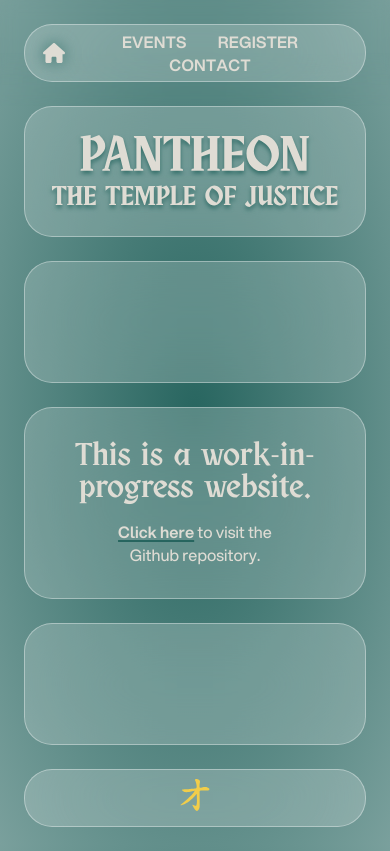
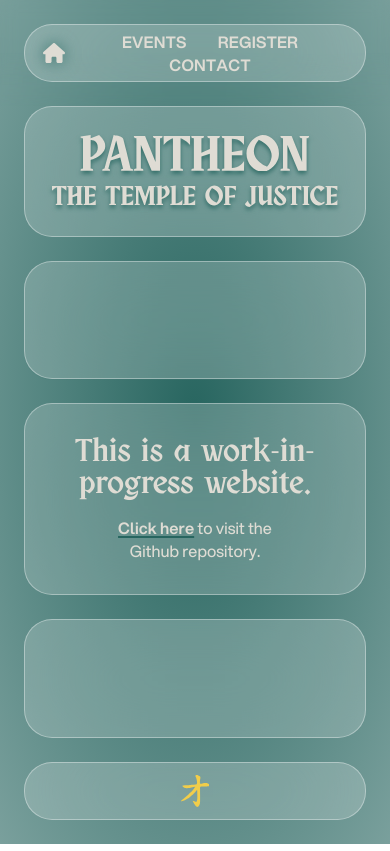
Before and after one commit to pantheon-gear/pantheon-website, a website: page src/index.html in a window 390 px wide. Drawn offline with Linux system fonts and the light colour scheme.

Commit message:
layout fixes

```diff
--- a/src/index.html
+++ b/src/index.html
@@ -1,7 +1,7 @@
 <!doctype html>
 <html lang="en">
 <head>
-    <meta charset="UTF-8" />
+  <meta charset="UTF-8"/>
   <title>Pantheon</title>
 
   <link
@@ -11,9 +11,9 @@
     type="font/woff2"
     crossorigin
   />
-    <link href="assets/fonts/fonts.css" rel="stylesheet" />
-    <link href="styles/main.css" rel="stylesheet" />
-    <link href="styles/home.css" rel="stylesheet" />
+  <link href="assets/fonts/fonts.css" rel="stylesheet"/>
+  <link href="styles/main.css" rel="stylesheet"/>
+  <link href="styles/home.css" rel="stylesheet"/>
 </head>
 
 <body>
@@ -44,19 +44,21 @@
   </div>
 
   <div class="card-grid occupy-remaining">
-        <div class="card" id="card-1"></div>
-        <div class="card column" id="card-2">
+    <div class="card no-padding" id="card-1"></div>
+    <div class="card" id="card-2">
+      <div class="card-content column">
         <h1>This is a work-in-progress website.</h1>
         <p>
           <a href="https://github.com/pantheon-gear/pantheon-website/">Click here</a> to visit the Github repository.
         </p>
       </div>
-        <div class="card" id="card-3"></div>
+    </div>
+    <div class="card no-padding" id="card-3"></div>
   </div>
 
   <div class="card align-center no-padding">
     <a href="https://www.gearac.in/" aria-label="GEAR Website">
-          <svg height="32" aria-hidden="true">
+      <svg aria-hidden="true" id="gear-logo">
         <use href="assets/sprite.svg#gear-logo"></use>
       </svg>
     </a>
--- a/src/styles/home.css
+++ b/src/styles/home.css
@@ -36,6 +36,7 @@
 
 @media (max-width: 768px) {
   #logo-container {
-    min-height: 33vw;
+    height: 33vw;
+    flex: none;
   }
 }
--- a/src/styles/main.css
+++ b/src/styles/main.css
@@ -33,6 +33,10 @@
   text-wrap: pretty;
 }
 
+svg {
+  display: block;
+}
+
 ::selection {
   background: var(--accent-trans-1);
 }
@@ -42,9 +46,8 @@
   text-underline-position: from-font;
   color: inherit;
   font-weight: 600;
-  transition:
-    font-weight 200ms ease,
-    filter 200ms;
+  transition: font-weight 200ms ease,
+  filter 200ms;
   position: relative;
 }
 
@@ -75,6 +78,12 @@
   justify-content: center;
   text-align: center;
   backdrop-filter: blur(64px);
+}
+
+.card-content {
+  display: flex;
+  justify-content: center;
+  text-align: center;
   padding: var(--card-padding);
 }
 
@@ -115,12 +124,7 @@
 }
 
 #home-button {
-  width: 22px;
-  height: 20px;
-  margin: 18px;
-}
-
-#home-button {
+  margin: calc((var(--card-min-content-height) - 20px) / 2);
   transition: filter 200ms;
 }
 
@@ -135,31 +139,15 @@
 }
 
 #nav-right > a {
-  text-decoration: none;
+  text-decoration-line: none;
   text-transform: uppercase;
   letter-spacing: 0.015em;
-  margin-right: 28px;
+  margin-right: var(--card-radius);
 }
 
-@media (prefers-reduced-motion: reduce) {
-  * {
-    transition: none;
-  }
-}
-
-@media (max-width: 768px) {
-  body,
-  html {
-    height: auto;
-  }
-
-  .card-grid {
-    display: contents;
-  }
-
-  main {
-    flex: none;
-  }
+#gear-logo {
+  height: 32px;
+  aspect-ratio: 917 / 1018;
 }
 
 .progressive-blur {
@@ -241,3 +229,25 @@
     transparent 100%
   );
 }
+
+@media (prefers-reduced-motion: reduce) {
+  * {
+    transition: none;
+  }
+}
+
+@media (max-width: 768px) {
+  body,
+  html {
+    height: auto;
+    min-height: 100vh;
+  }
+
+  .card-grid {
+    display: contents;
+  }
+
+  .card-grid > .card:not(:empty) {
+    flex-grow: 0;
+  }
+}
```
Also changed, not shown: src/404.html (+3 -1 lines), src/events.html (+4 -3 lines). Lines whose indentation alone changed are shown as unchanged.
